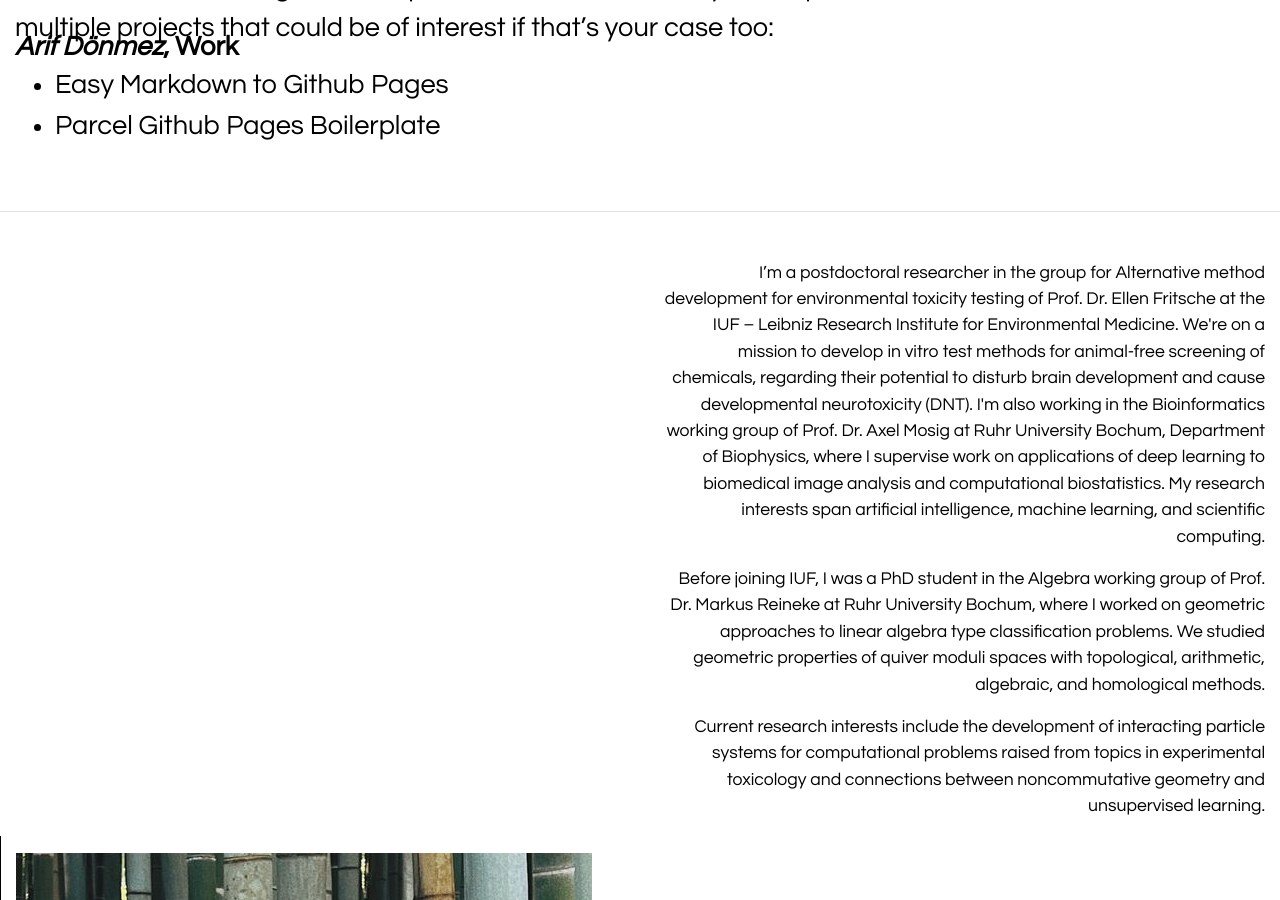
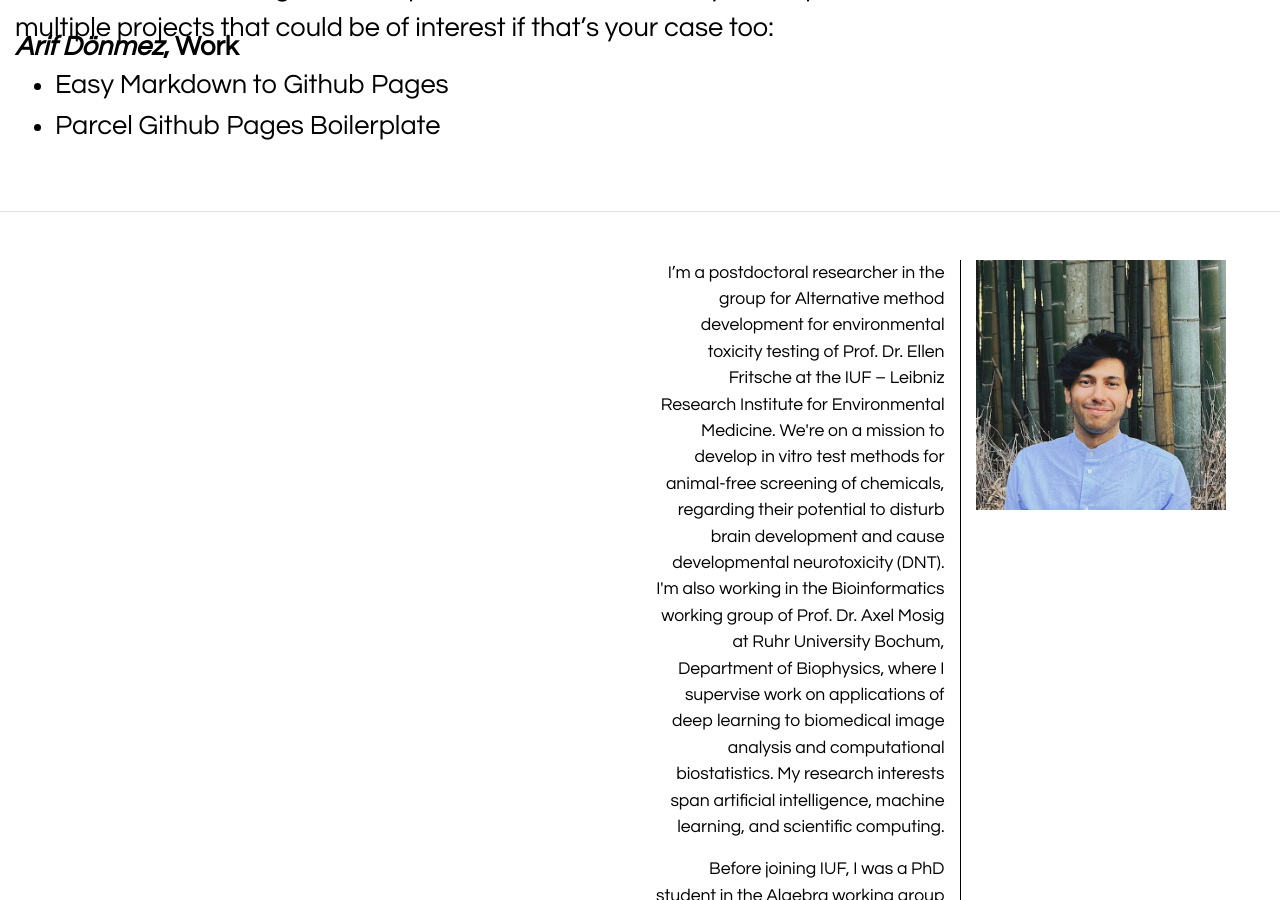
Before and after one commit to alim-zend/alim-zend.github.io, a Jekyll site: the page built from index.md, in a window 1280 px wide and 900 px high, scrolled down 4804 px. Built offline with Jekyll 4.4.1, drawn with Linux system fonts in a browser that asks for light colours.

Commit message:
Update footer.html

```diff
--- a/_includes/footer.html
+++ b/_includes/footer.html
@@ -19,8 +19,8 @@
           Current research interests include the development of interacting particle systems for computational problems raised from topics in experimental toxicology and connections between noncommutative geometry and unsupervised learning.
         </p>
       </div>
-      <div class="col-sm" style="font-weight:bold;border-width: thin;border-left-style: solid;padding-top: 1em;">
-        <img src="arifdoenmez.jpg" alt="Arif Doenmez">
+      <div class="col-sm" style="font-weight:bold;border-width: thin;border-left-style: solid;">
+        <img src="arifdoenmez.jpg" alt="Arif Doenmez" width="250px;">
       </div>
 
     </div>
```
